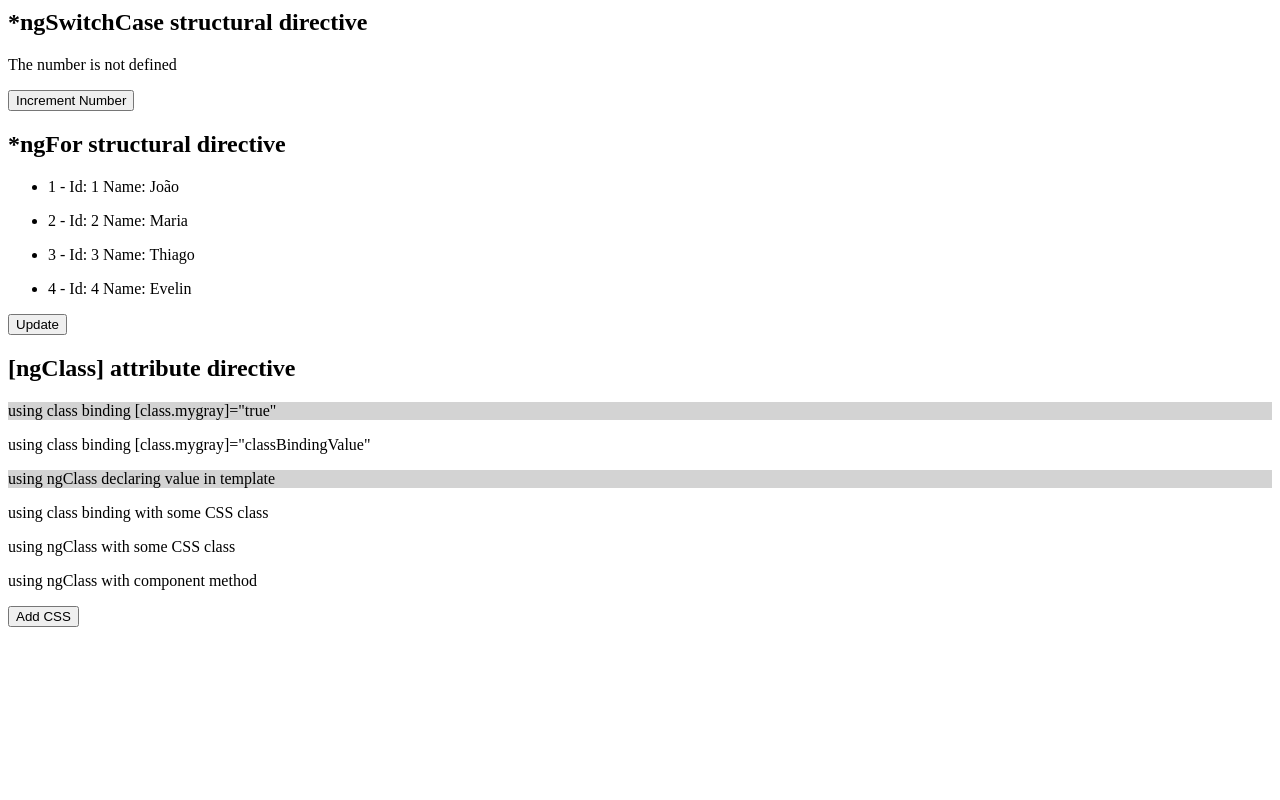
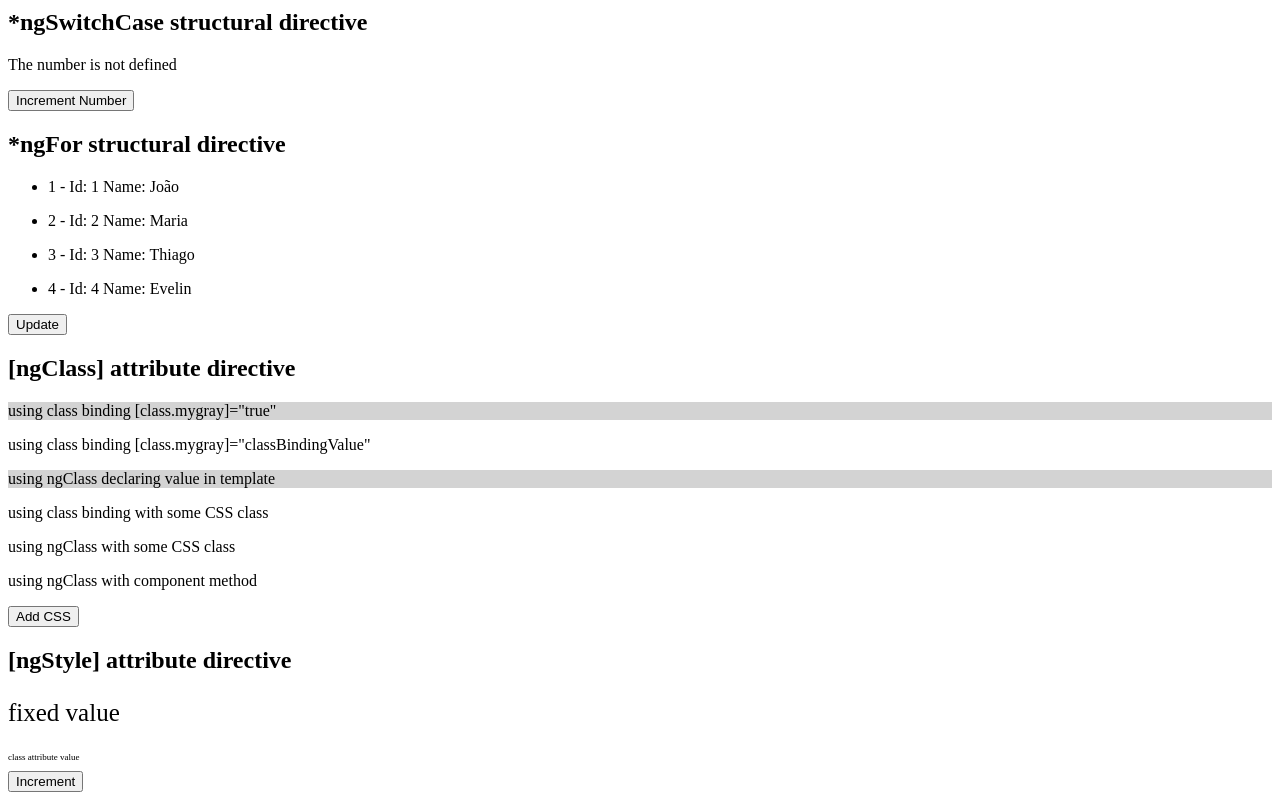
Before and after one commit to vinicius-serpa/poc-angular-2, an Angular app in the folder products-ui/: page / in a window 1280 px wide. Shown: the part 764-1564 px from the top of the page. Before the commit the page ends 1399 px from the top, so only its background shows below. Built offline with nearby package versions, Linux system fonts and the light colour scheme.

Commit message:
ng-style component

```diff
--- a/products-ui/src/app/app.component.html
+++ b/products-ui/src/app/app.component.html
@@ -13,3 +13,4 @@
 <app-ng-switch-case></app-ng-switch-case>
 <app-ng-for></app-ng-for>
 <app-ng-class></app-ng-class>
+<app-ng-style></app-ng-style>
--- a/products-ui/src/app/app.module.ts
+++ b/products-ui/src/app/app.module.ts
@@ -13,6 +13,7 @@ import { NgIfComponent } from './ng-if/ng-if.component';
 import { NgSwitchCaseComponent } from './ng-switch-case/ng-switch-case.component';
 import { NgForComponent } from './ng-for/ng-for.component';
 import { NgClassComponent } from './ng-class/ng-class.component';
+import { NgStyleComponent } from './ng-style/ng-style.component';
 
 @NgModule({
   declarations: [
@@ -24,7 +25,8 @@ import { NgClassComponent } from './ng-class/ng-class.component';
     NgIfComponent,
     NgSwitchCaseComponent,
     NgForComponent,
-    NgClassComponent
+    NgClassComponent,
+    NgStyleComponent
   ],
   imports: [
     BrowserModule,
--- /dev/null
+++ b/products-ui/src/app/ng-style/ng-style.component.html
@@ -0,0 +1,7 @@
+<h2>[ngStyle] attribute directive</h2>
+
+<p [style.font-size]="25 + 'px'">fixed value</p>
+
+<p [style.font-size]="fontValue">class attribute value</p>
+
+<button (click)="increment()">Increment</button>
--- /dev/null
+++ b/products-ui/src/app/ng-style/ng-style.component.ts
@@ -0,0 +1,23 @@
+import { Component, OnInit } from '@angular/core';
+
+@Component({
+  selector: 'app-ng-style',
+  templateUrl: './ng-style.component.html',
+  styleUrls: ['./ng-style.component.css']
+})
+export class NgStyleComponent implements OnInit {
+
+  fontValue: string = "9px";
+  size: number = 10;
+
+  constructor() { }
+
+  ngOnInit() {
+  }
+
+  increment() {
+    this.size++;
+    this.fontValue = this.size + 'px';
+  }
+
+}
```
Also changed, not shown: products-ui/src/app/ng-style/ng-style.component.css (added), 1 other file (tests, documents, lock files or other folders).
